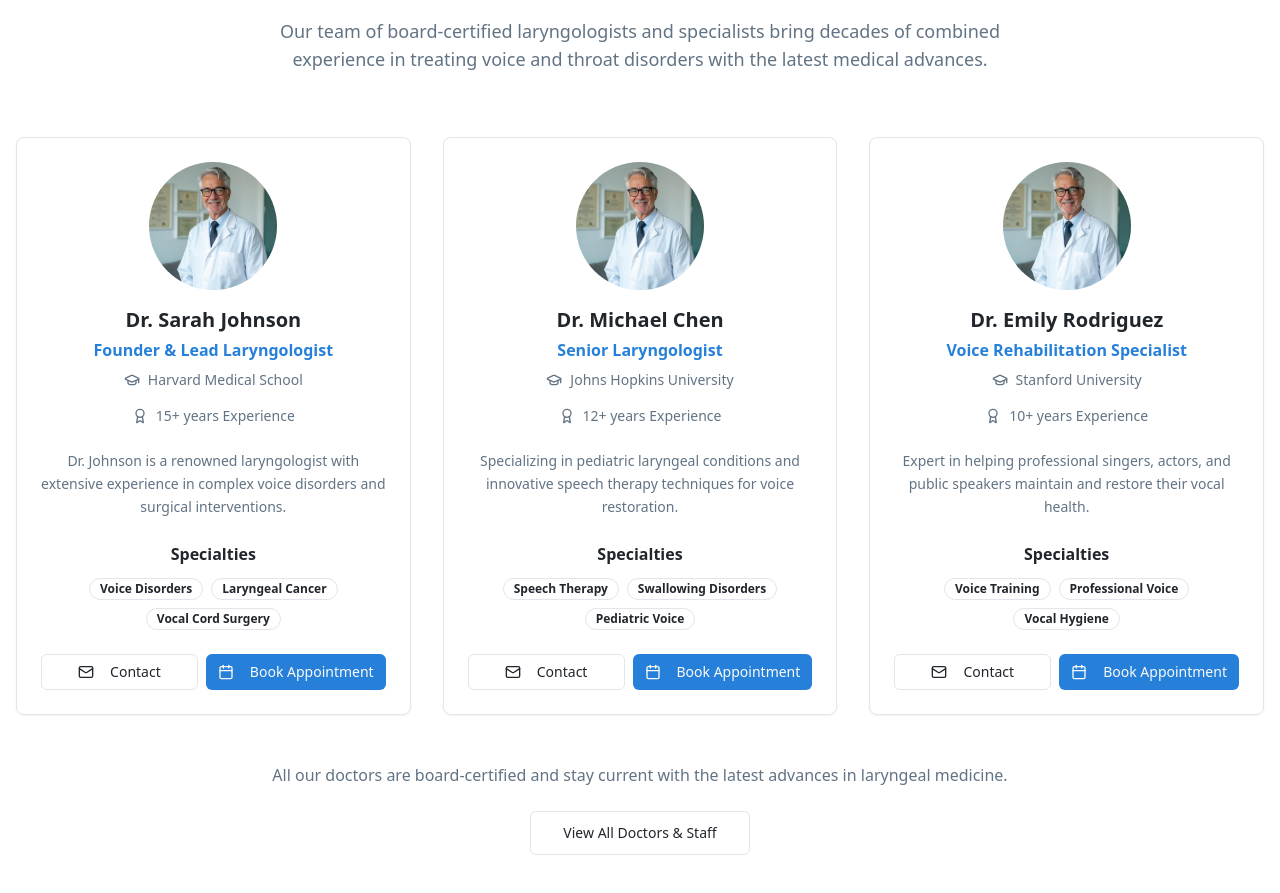
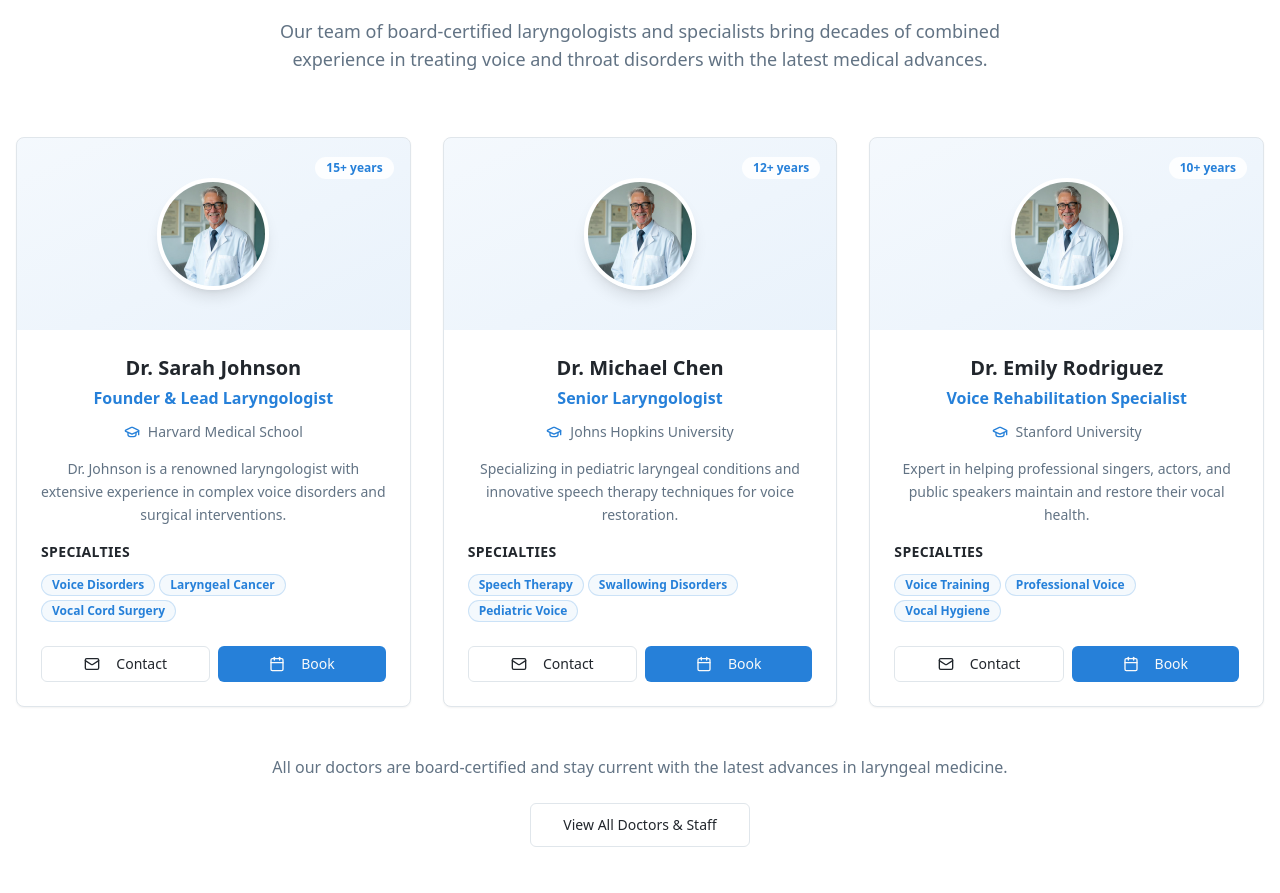
Before and after one commit to dharanicoimbatore/voice-well-clinic, a React (Vite) app: page / in a window 1280 px wide. Shown: the part 2160-3053 px from the top of the page. Built offline with nearby package versions, Linux system fonts and the light colour scheme.

Commit message:
Refactor doctor card design
Modify the doctor card design in the "Meet our expert doctors" section.

```diff
--- a/src/components/DoctorsSection.tsx
+++ b/src/components/DoctorsSection.tsx
@@ -56,51 +56,61 @@ const DoctorsSection = () => {
         <div className="grid md:grid-cols-2 lg:grid-cols-3 gap-8">
           {doctors.map((doctor, index) => (
             <Link key={index} to={`/doctor/${doctor.id}`}>
-              <Card className="group hover:shadow-medical transition-all duration-300 cursor-pointer">
-              <CardContent className="p-6">
-                <div className="text-center mb-6">
+              <Card className="group hover:shadow-lg hover:border-primary/20 transition-all duration-300 cursor-pointer overflow-hidden">
+                <div className="relative">
+                  <div className="h-48 bg-gradient-to-br from-primary/5 to-primary/10 flex items-center justify-center">
                     <img
                       src={doctor.image}
                       alt={doctor.name}
-                    className="w-32 h-32 rounded-full object-cover mx-auto mb-4 group-hover:scale-105 transition-transform"
+                      className="w-28 h-28 rounded-full object-cover border-4 border-white shadow-lg group-hover:scale-105 transition-transform"
                     />
-                  <h3 className="text-xl font-bold text-foreground mb-1">{doctor.name}</h3>
-                  <p className="text-primary font-semibold mb-2">{doctor.title}</p>
-
-                  <div className="flex items-center justify-center space-x-2 text-sm text-muted-foreground mb-4">
-                    <GraduationCap className="h-4 w-4" />
-                    <span>{doctor.education}</span>
                   </div>
-
-                  <div className="flex items-center justify-center space-x-2 text-sm text-muted-foreground mb-4">
-                    <Award className="h-4 w-4" />
-                    <span>{doctor.experience} Experience</span>
+                  <div className="absolute top-4 right-4">
+                    <Badge variant="secondary" className="bg-white/90 text-primary">
+                      {doctor.experience}
+                    </Badge>
                   </div>
                 </div>
 
-                <p className="text-sm text-muted-foreground text-center mb-6 leading-relaxed">
+                <CardContent className="p-6">
+                  <div className="text-center mb-4">
+                    <h3 className="text-xl font-bold text-foreground mb-1">{doctor.name}</h3>
+                    <p className="text-primary font-semibold mb-3">{doctor.title}</p>
+
+                    <div className="flex items-center justify-center space-x-2 text-sm text-muted-foreground mb-4">
+                      <GraduationCap className="h-4 w-4 text-primary" />
+                      <span>{doctor.education}</span>
+                    </div>
+                  </div>
+
+                  <p className="text-sm text-muted-foreground text-center mb-4 leading-relaxed line-clamp-3">
                     {doctor.description}
                   </p>
 
                   <div className="mb-6">
-                  <h4 className="font-semibold text-foreground mb-3 text-center">Specialties</h4>
-                  <div className="flex flex-wrap gap-2 justify-center">
-                    {doctor.specialties.map((specialty, idx) => (
-                      <Badge key={idx} variant="outline" className="text-xs">
+                    <h4 className="font-semibold text-foreground mb-3 text-sm uppercase tracking-wide">Specialties</h4>
+                    <div className="flex flex-wrap gap-1">
+                      {doctor.specialties.slice(0, 3).map((specialty, idx) => (
+                        <Badge key={idx} variant="outline" className="text-xs bg-primary/5 border-primary/20 text-primary">
                           {specialty}
                         </Badge>
                       ))}
+                      {doctor.specialties.length > 3 && (
+                        <Badge variant="outline" className="text-xs bg-muted">
+                          +{doctor.specialties.length - 3} more
+                        </Badge>
+                      )}
                     </div>
                   </div>
 
                   <div className="flex space-x-2">
-                  <Button variant="outline" size="sm" className="flex-1">
+                    <Button variant="outline" size="sm" className="flex-1 group-hover:border-primary/50">
                       <Mail className="mr-2 h-4 w-4" />
                       Contact
                     </Button>
                     <Button size="sm" className="flex-1">
                       <Calendar className="mr-2 h-4 w-4" />
-                    Book Appointment
+                      Book
                     </Button>
                   </div>
                 </CardContent>
```
Lines whose indentation alone changed are shown as unchanged.
